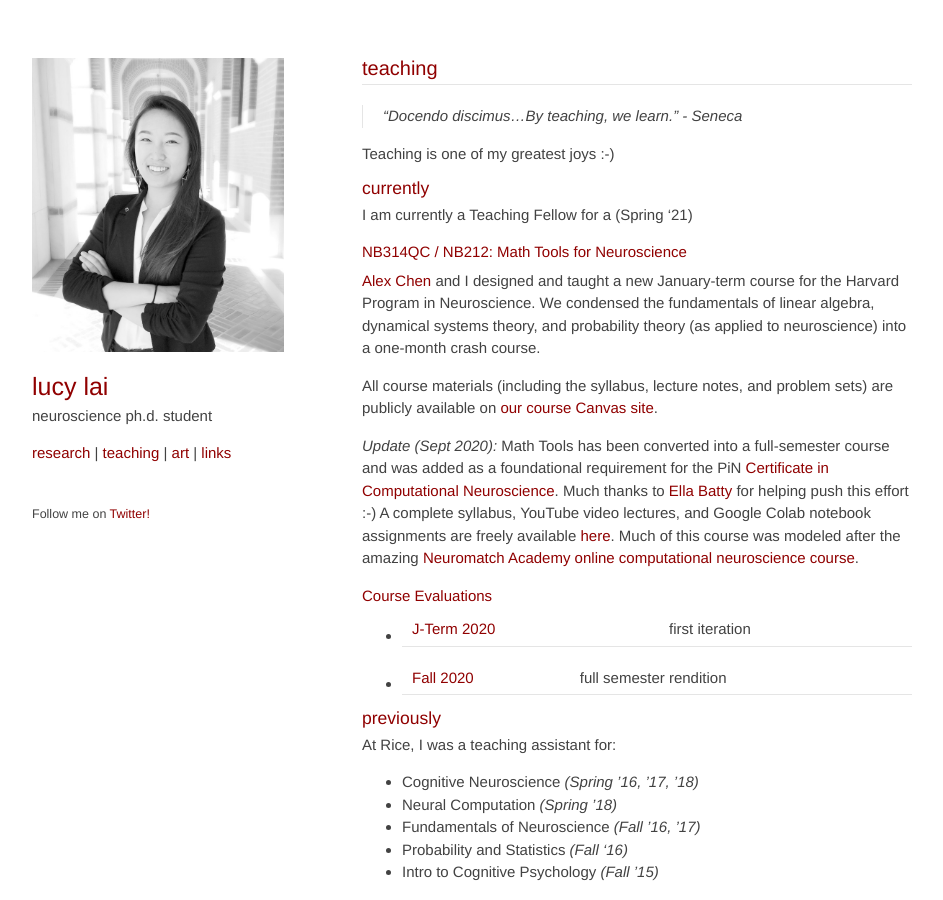
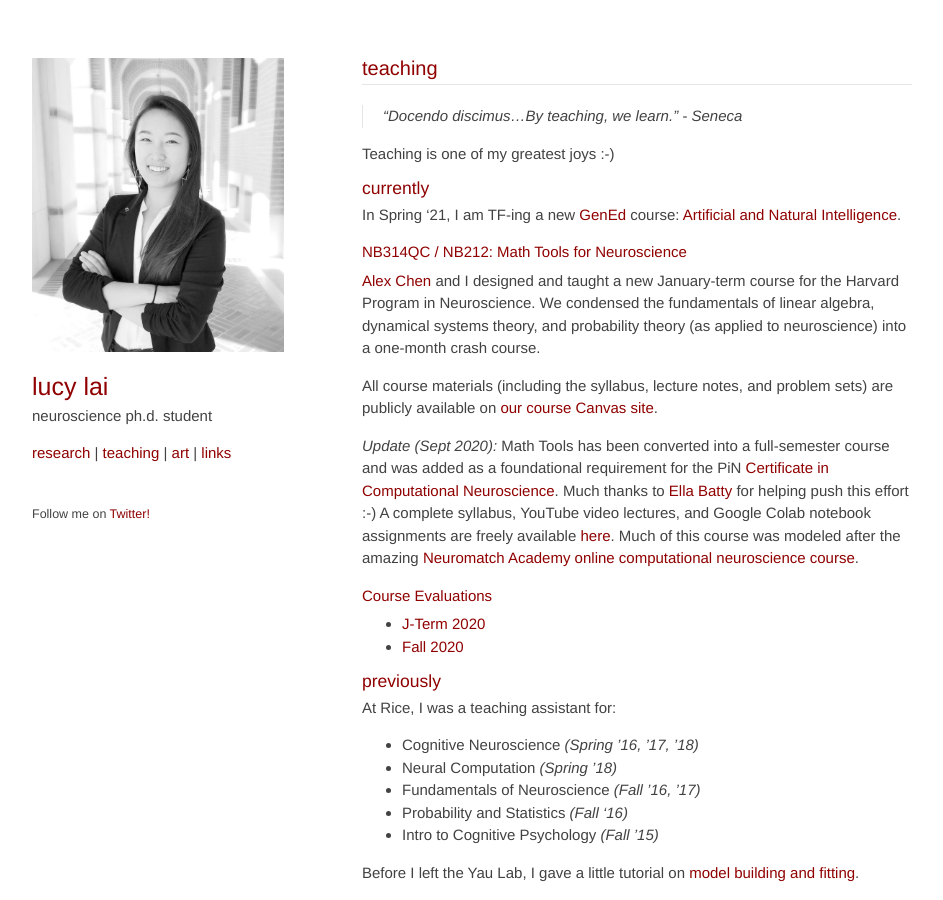
Before and after one commit to lucylai96/lucylai96.github.io, a Jekyll site: the page built from teaching.md, in a window 1280 px wide and 900 px high. Shown: the whole window, without its empty margins (168-1111 px from the left). Built offline with Jekyll 4.4.1, drawn with Linux system fonts in a browser that asks for light colours; our own code applies the rules of GitHub Pages for plain Markdown files.

Commit message:
teaching update

```diff
--- a/teaching.md
+++ b/teaching.md
@@ -7,7 +7,7 @@
 
 ### currently
 
-I am currently a Teaching Fellow for a (Spring '21)
+In Spring '21, I am TF-ing a new [GenEd](https://gened.fas.harvard.edu/) course: [Artificial and Natural Intelligence](https://gened.fas.harvard.edu/classes/artificial-and-natural-intelligence).
 
 #### NB314QC / NB212: Math Tools for Neuroscience
 [Alex Chen](https://twitter.com/alexbchen) and I designed and taught a new January-term course for the Harvard Program in Neuroscience. We condensed the fundamentals of linear algebra, dynamical systems theory, and probability theory (as applied to neuroscience) into a one-month crash course.
@@ -17,8 +17,8 @@
 _Update (Sept 2020):_ Math Tools has been converted into a full-semester course and was added as a foundational requirement for the PiN [Certificate in Computational Neuroscience](https://www.hms.harvard.edu/dms/neuroscience/curriculum/certificate.html). Much thanks to [Ella Batty](https://ebatty.github.io/) for helping push this effort :-) A complete syllabus, YouTube video lectures, and Google Colab notebook assignments are freely available [here](https://github.com/ebatty/MathToolsforNeuroscience). Much of this course was modeled after the amazing [Neuromatch Academy online computational neuroscience course](https://www.neuromatchacademy.org/syllabus).
 
 #### Course Evaluations
-* [J-Term 2020](./files/nb314qc_evals.pdf) | first iteration
-* [Fall 2020](./files/nb212_evals.pdf) | full semester rendition
+* [J-Term 2020](./files/nb314qc_evals.pdf)
+* [Fall 2020](./files/nb212_evals.pdf)
 
 ### previously
 At Rice, I was a teaching assistant for:
```
